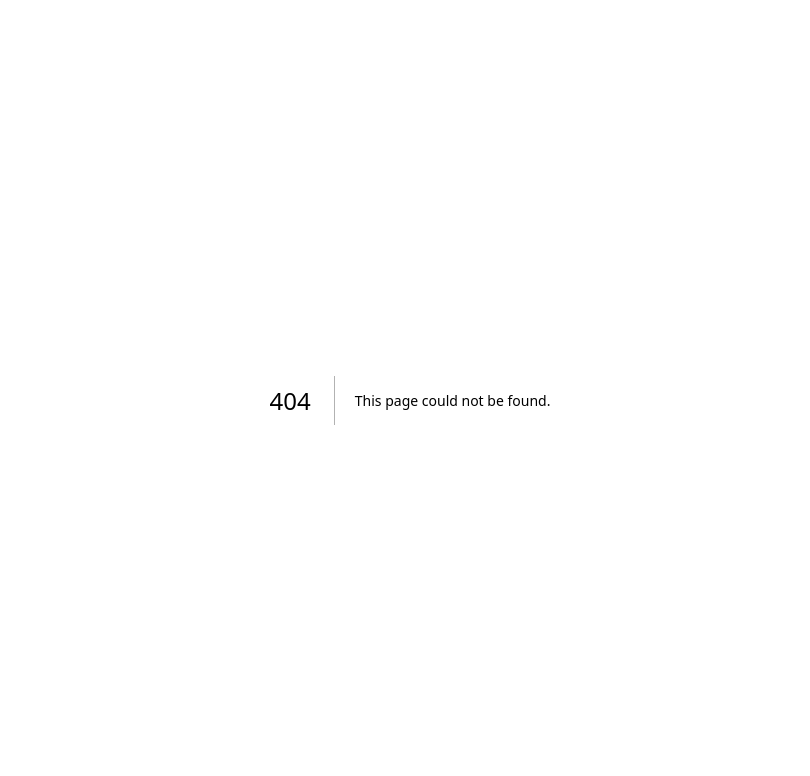
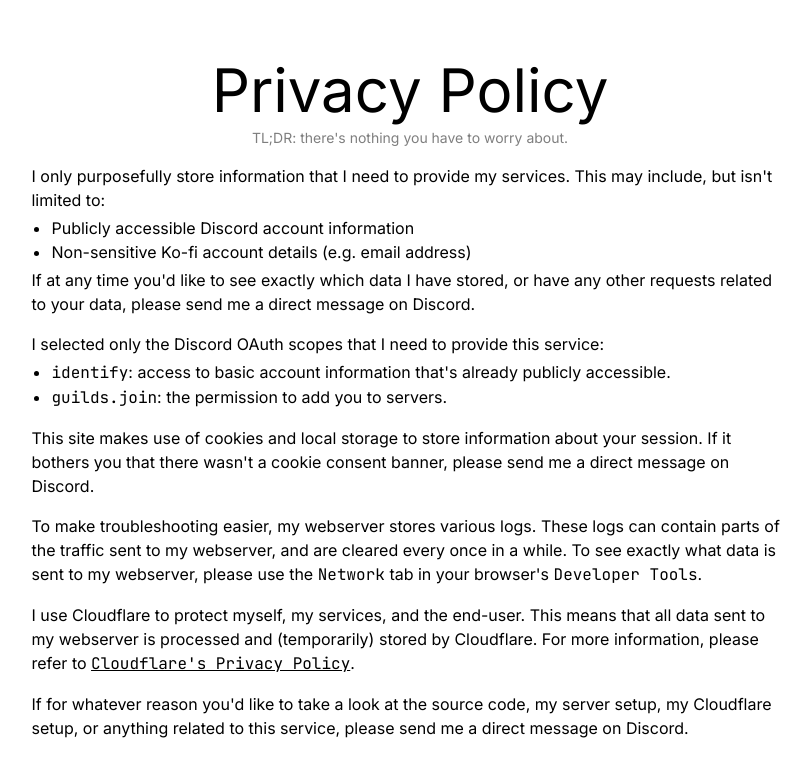
Before and after one commit to Jochem-W/wealthy-app, a Next.js app: page /privacy in a window 1280 px wide. Before the commit this address had no page. Shown: the top 776 px of the page, without its empty margins (230-1040 px from the left). Built offline with nearby package versions, Linux system fonts and the light colour scheme.

Commit message:
Add privacy policy and terms of service

```diff
--- a/app/layout.tsx
+++ b/app/(docs)/layout.tsx
@@ -1,12 +1,7 @@
-import "./globals.css"
+import "@/app/globals.css"
 import { Inter } from "next/font/google"
-import { Metadata } from "next"
 
 const inter = Inter({ subsets: ["latin"] })
-
-export const metadata: Metadata = {
-  title: "Suspiciously Wealthy Furries",
-}
 
 // eslint-disable-next-line react/function-component-definition
 export default function RootLayout({
@@ -17,9 +12,9 @@
   return (
     <html lang="en">
       <body
-        className={`${inter.className} flex flex-col items-center justify-between min-h-[100svh]`}
+        className={`${inter.className} flex flex-col items-center gap-2 justify-between min-h-[100svh] p-4`}
       >
-        <header></header>
+        <div></div>
         {children}
         <footer></footer>
       </body>
--- /dev/null
+++ b/app/(docs)/privacy/page.tsx
@@ -0,0 +1,85 @@
+import { JetBrains_Mono } from "next/font/google"
+import Link from "next/link"
+
+const mono = JetBrains_Mono({ subsets: ["latin"] })
+
+// eslint-disable-next-line react/function-component-definition
+export default function Page() {
+  return (
+    <div className={"flex flex-col gap-4"}>
+      <header className={"flex flex-col items-center gap-2 text-center"}>
+        <h1 className={"text-4xl min-[340px]:text-5xl min-[400px]:text-6xl"}>
+          Privacy Policy
+        </h1>
+        <span className={"opacity-50 text-sm"}>
+          TL;DR: there&apos;s nothing you have to worry about.
+        </span>
+      </header>
+      <main className={"max-w-[75ch] flex flex-col gap-4"}>
+        <div className={"flex flex-col gap-1"}>
+          <p>
+            I only purposefully store information that I need to provide my
+            services. This may include, but isn&apos;t limited to:
+          </p>
+          <ul className={"list-disc ml-5"}>
+            <li>Publicly accessible Discord account information</li>
+            <li>Non-sensitive Ko-fi account details (e.g. email address)</li>
+          </ul>
+          <p>
+            If at any time you&apos;d like to see exactly which data I have
+            stored, or have any other requests related to your data, please send
+            me a direct message on Discord.
+          </p>
+        </div>
+        <div className={"flex flex-col gap-1"}>
+          <p>
+            I selected only the Discord OAuth scopes that I need to provide this
+            service:
+          </p>
+          <ul className={"list-disc ml-5"}>
+            <li>
+              <span className={mono.className}>identify</span>: access to basic
+              account information that&apos;s already publicly accessible.
+            </li>
+            <li>
+              <span className={mono.className}>guilds.join</span>: the
+              permission to add you to servers.
+            </li>
+          </ul>
+        </div>
+        <p>
+          This site makes use of cookies and local storage to store information
+          about your session. If it bothers you that there wasn&apos;t a cookie
+          consent banner, please send me a direct message on Discord.
+        </p>
+        <p>
+          To make troubleshooting easier, my webserver stores various logs.
+          These logs can contain parts of the traffic sent to my webserver, and
+          are cleared every once in a while. To see exactly what data is sent to
+          my webserver, please use the{" "}
+          <span className={mono.className}>Network</span> tab in your
+          browser&apos;s <span className={mono.className}>Developer Tools</span>
+          .
+        </p>
+        <p>
+          I use Cloudflare to protect myself, my services, and the end-user.
+          This means that all data sent to my webserver is processed and
+          (temporarily) stored by Cloudflare. For more information, please refer
+          to{" "}
+          <Link
+            className={`underline ${mono.className} transition-colors hover:text-blue-500`}
+            href={"https://www.cloudflare.com/en-gb/privacypolicy/"}
+          >
+            Cloudflare&apos;s Privacy Policy
+          </Link>
+          .
+        </p>
+        <p>
+          If for whatever reason you&apos;d like to take a look at the source
+          code, my server setup, my Cloudflare setup, or anything related to
+          this service, please send me a direct message on Discord.
+        </p>
+      </main>
+    </div>
+  )
+}
--- /dev/null
+++ b/app/(docs)/tos/page.tsx
@@ -0,0 +1,27 @@
+// eslint-disable-next-line react/function-component-definition
+export default function Page() {
+  return (
+    <div className={"flex flex-col gap-4"}>
+      <header className={"flex flex-col items-center gap-2 text-center"}>
+        <h1 className={"text-4xl min-[340px]:text-5xl min-[400px]:text-6xl"}>
+          Terms of Service
+        </h1>
+        <span className={"opacity-50 text-sm"}>
+          TL;DR: don&apos;t abuse this website.
+        </span>
+      </header>
+      <main className={"max-w-[75ch] flex flex-col gap-4"}>
+        <p>
+          By using this service, you agree to not abuse it in any way. What
+          exactly constitutes as abuse, will be evaluated on a case-by-case
+          basis. If you have to ask yourself whether something is abusive, it
+          probably is.
+        </p>
+        <p>
+          If you have any questions about this service, please send me a direct
+          message on Discord.
+        </p>
+      </main>
+    </div>
+  )
+}
--- /dev/null
+++ b/app/(main)/layout.tsx
@@ -0,0 +1,43 @@
+import "@/app/globals.css"
+import { Inter } from "next/font/google"
+import { Metadata } from "next"
+import Link from "next/link"
+
+const inter = Inter({ subsets: ["latin"] })
+
+export const metadata: Metadata = {
+  title: "Suspiciously Wealthy Furries",
+}
+
+// eslint-disable-next-line react/function-component-definition
+export default function RootLayout({
+  children,
+}: {
+  children: React.ReactNode
+}) {
+  return (
+    <html lang="en">
+      <body
+        className={`${inter.className} flex flex-col items-center justify-between min-h-[100svh] p-4 gap-4`}
+      >
+        <header></header>
+        {children}
+        <footer className={"flex gap-2"}>
+          <Link
+            href={"/privacy"}
+            className={"underline hover:text-blue-500 transition-colors"}
+          >
+            Privacy Policy
+          </Link>
+          <span>•</span>
+          <Link
+            href={"/tos"}
+            className={"underline hover:text-blue-500 transition-colors"}
+          >
+            Terms of Service
+          </Link>
+        </footer>
+      </body>
+    </html>
+  )
+}
--- a/components/Container.tsx
+++ b/components/Container.tsx
@@ -3,7 +3,7 @@
 export const Container = ({ children }: PropsWithChildren) => (
   <main
     className={
-      "flex flex-col items-center w-fit rounded-2xl p-2 gap-8 justify-center text-center"
+      "flex flex-col items-center w-fit rounded-2xl gap-8 justify-center text-center"
     }
   >
     <h1 className={"text-4xl min-[340px]:text-5xl min-[400px]:text-6xl"}>
```
Also changed, not shown: app/(main)/page.tsx (renamed from app/page.tsx).
